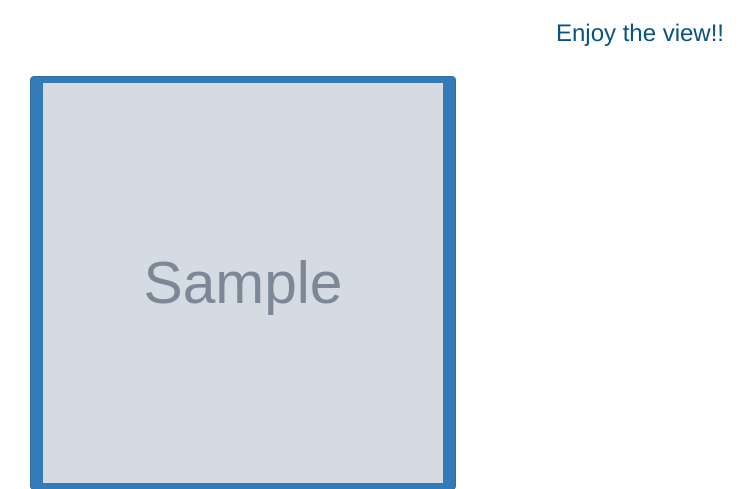
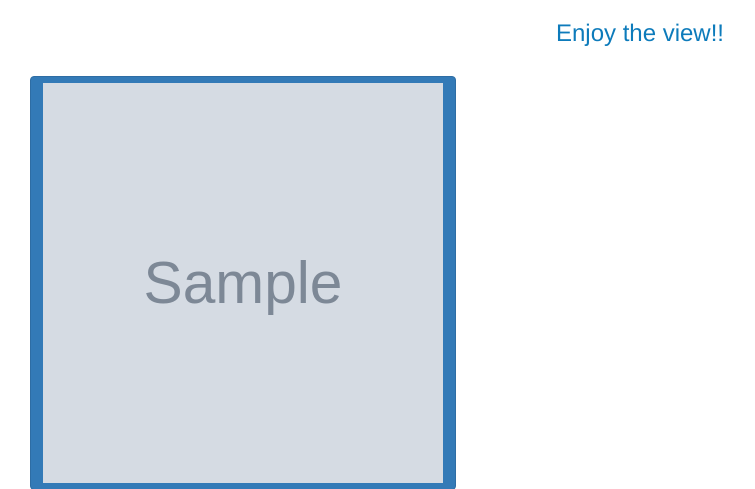
Before and after one commit to Eccie-K/photo-gallery, a Django app: page / in a window 1280 px wide. Shown: the part 246-735 px from the top of the page, without its empty margins (0-755 px from the left). Run offline with Django 3.2, Linux system fonts and the light colour scheme; tables that the repository leaves empty hold one stand-in row (values such as "Sample post"); grey boxes marked "Sample" are stand-in pictures; some libraries are stand-ins or nearby versions.

Commit message:
changed font color of title oin index file

```diff
--- a/gallery/templates/index.html
+++ b/gallery/templates/index.html
@@ -23,7 +23,7 @@
 
 <body class="body">
   {% block content %}
-  <h3 align="center" style="color:rgb(8, 84, 128);">Enjoy the view!!</h3>
+  <h3 align="center" style="color:rgb(13, 123, 187);">Enjoy the view!!</h3>
   <br>
   {% for photo in photos %}
 
```
